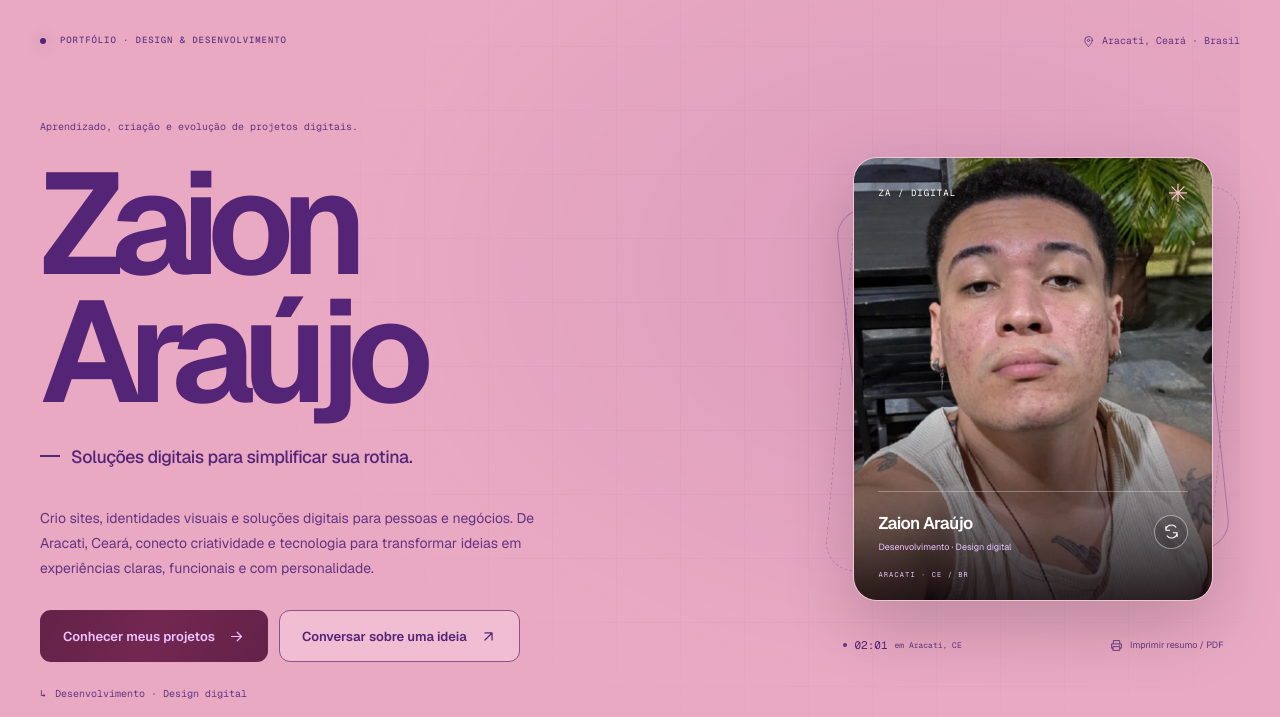
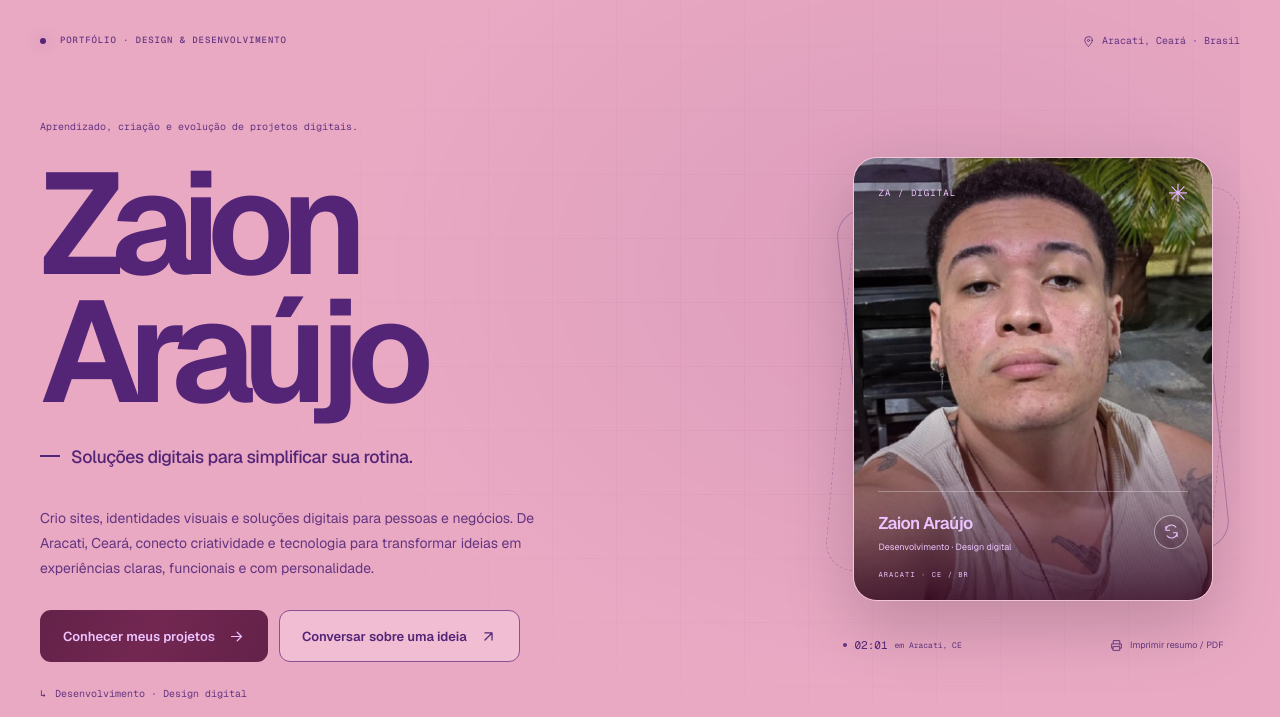
Before and after one commit to ZaionLuz/Portifolio, a website: page index.html in a window 1280 px wide. Shown: the part 83-800 px from the top of the page. Drawn offline with nearby package versions, Linux system fonts and the light colour scheme; no server answers.

Commit message:
Apply purple text to portrait and dashboard actions consistently

```diff
--- a/css/style.css
+++ b/css/style.css
@@ -14,7 +14,7 @@ html[data-theme="light"]{
  --brand-gradient:linear-gradient(105deg,#542477 4%,#70318e 53%,#602582 100%);--accent:#542477;--accent-bright:#602582;--accent-rgb:84,36,119;--button-ink:#f0bdd3;--action-ink:#edc4ff;
  --terminal:#dfa0bf;--terminal-ink:#542477;--terminal-muted:#653481;--success:#542477;--error:#8d1b54;
  --primary-gradient:linear-gradient(115deg,#642249,#722751 48%,#642249);--primary-hover-gradient:linear-gradient(115deg,#722751,#7c2a58 48%,#722751);
- --profile-gradient:linear-gradient(145deg,#76172f,#a3163f 56%,#bf234a);--action-bg:#9f1239;--action-hover:#b11740;--photo-rgb:16,6,9;--photo-accent:#ffc1d0;
+ --profile-gradient:linear-gradient(145deg,#551940,#722751 56%,#642249);--action-bg:#642249;--action-hover:#722751;--photo-rgb:57,13,39;--photo-accent:#e6b4ff;
  --chart-1:#b01649;--chart-2:#cd3f68;--chart-3:#9d2349;--chart-4:#d66b89;--chart-5:#7d1f3d;--chart-6:#b84d6d;--chart-7:#a13759;--chart-8:#db8da4;color-scheme:light
 }
 *{box-sizing:border-box}
@@ -306,7 +306,7 @@ html:not(.app-ready) #nav-pill{display:none}
 .gh-query{display:block;width:100%;min-height:124px;resize:vertical;border:1px solid var(--line-strong);background:var(--terminal);color:var(--terminal-ink);border-radius:10px;font:400 11px/1.8 var(--mono);padding:17px;tab-size:2;caret-color:var(--accent)}
 .gh-query:focus-visible{outline-color:var(--accent-bright);outline-offset:3px}
 .gh-query::placeholder{color:var(--terminal-muted)}
-.gh-run{justify-self:start;background:var(--action-bg);border-color:var(--action-bg);color:#fff}
+.gh-run{justify-self:start;background:var(--action-bg);border-color:var(--action-bg);color:var(--action-ink)}
 .gh-run:hover{background:var(--action-hover);border-color:var(--action-hover)}
 .gh-presets{display:flex;flex-wrap:wrap;gap:6px;margin-top:12px}
 .gh-preset,.gh-chip{font:400 9px/1.4 var(--mono);min-height:30px;padding:6px 9px;background:transparent;border-color:var(--line)}
@@ -884,7 +884,7 @@ html.motion-reduced .identity-card{transform:none!important}
 
 
 /* The portrait and project artwork are presented directly, without rectangular mats. */
-.identity-front{background:var(--surface);color:#fff}
+.identity-front{background:var(--surface);color:var(--action-ink)}
 .identity-photo{position:absolute;inset:0;width:100%;height:100%;object-fit:cover;object-position:50% 35%;z-index:0}
 .identity-photo-shade{position:absolute;inset:0;background:linear-gradient(180deg,rgba(var(--photo-rgb),.32),transparent 35%,rgba(var(--photo-rgb),.08) 56%,rgba(var(--photo-rgb),.87));pointer-events:none;z-index:1}
 .identity-portrait-spacer{display:block;flex:1;min-height:0}
```
